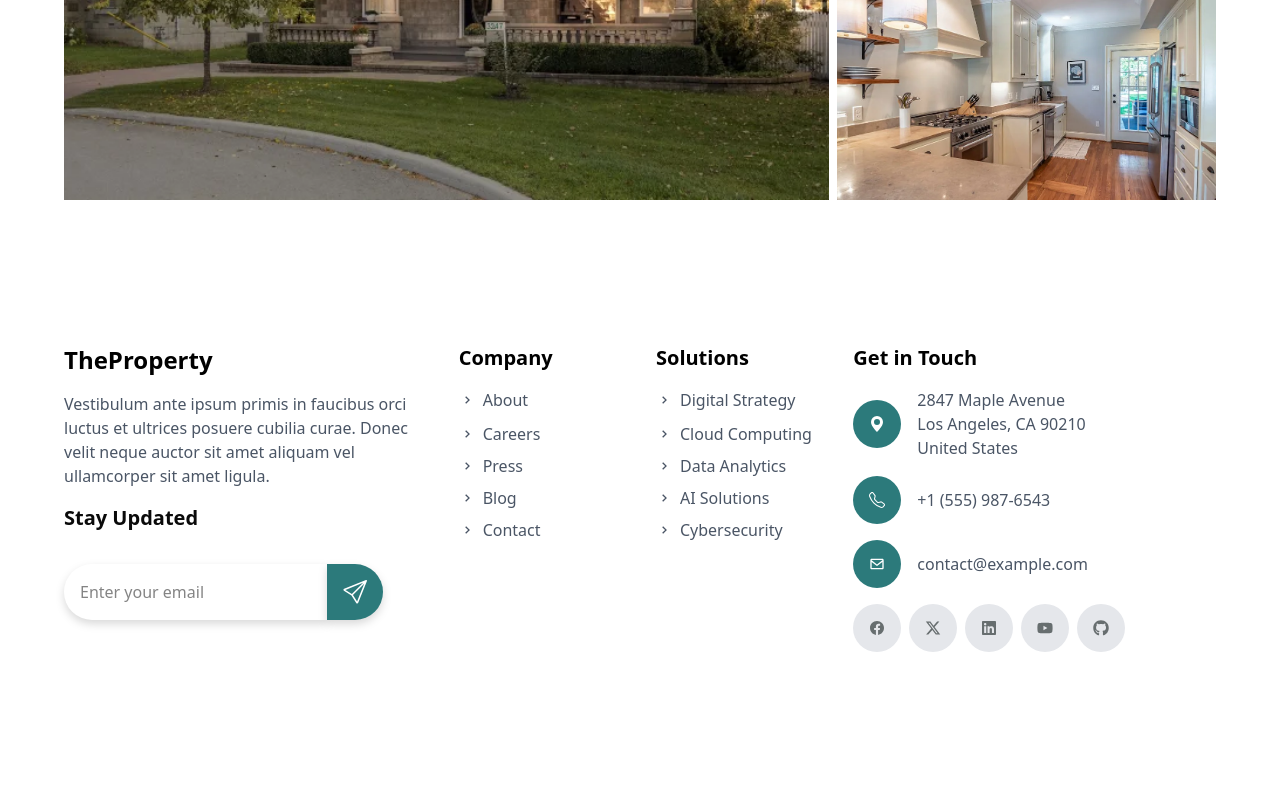
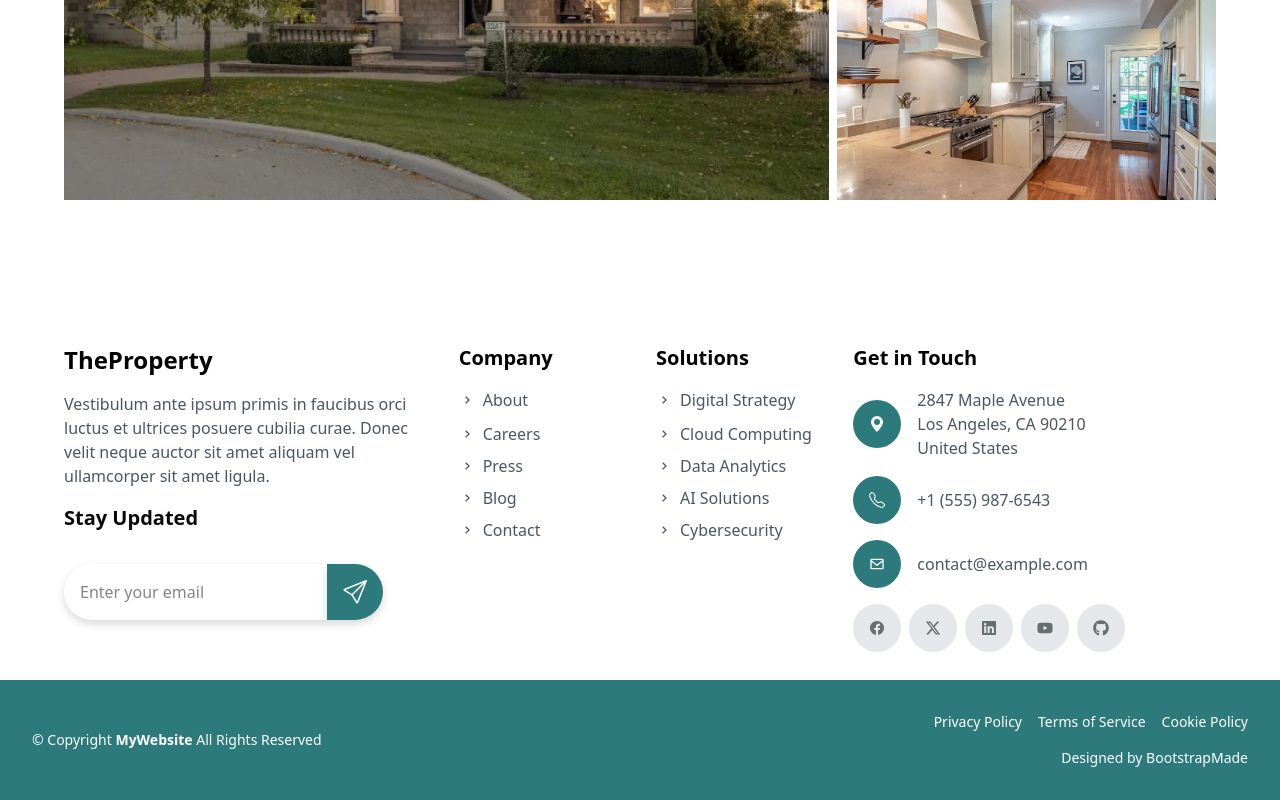
Before and after one commit to prabhat-saasbanana/Property-App, a Next.js app: page / in a window 1280 px wide. Shown: the part 2515-3315 px from the top of the page. Before the commit the page ends 3291 px from the top, so only its background shows below. Built offline with nearby package versions, Linux system fonts and the light colour scheme.

Commit message:
Footer bottom added

```diff
--- a/components/reusable/FooterSection/Footer.tsx
+++ b/components/reusable/FooterSection/Footer.tsx
@@ -14,8 +14,8 @@ import Link from "next/link";
 
 export default function Footer() {
     return (
-        <footer className="footer gap-6 mx-16 my-24">
-            <div className="footer-top grid grid-cols-12 grid-rows-12 gap-8">
+        <footer className="footer gap-6 mt-24">
+            <div className="footer-top grid grid-cols-12 grid-rows-12 gap-8 mx-16">
                 <div className="col-span-4 row-span-12 flex flex-col justify-start gap-4 mt-4">
                     <h1 className="text-2xl font-bold text-black">TheProperty</h1>
                     <p className="text-gray-600">
@@ -110,31 +110,31 @@ export default function Footer() {
                 <div className="col-start-9 col-span-4 row-span-12 flex flex-col justify-start gap-4 mt-4">
                     <h1 className="text-xl font-bold text-black">Get in Touch</h1>
                     <p className="text-gray-600 inline-flex items-center gap-4">
-                        <div className="w-12 h-12 bg-[var(--accent-color)] text-white rounded-full flex items-center justify-center">
+                        <span className="w-12 h-12 bg-[var(--accent-color)] text-white rounded-full flex items-center justify-center">
                             <BsFillGeoAltFill className="w-4 h-4" />
-                        </div>
+                        </span>
                         2847 Maple Avenue<br />
                         Los Angeles, CA 90210<br />
                         United States<br />
                     </p>
                     <p className="text-gray-600 inline-flex items-center gap-4">
-                        <div className="w-12 h-12 bg-[var(--accent-color)] text-white rounded-full flex items-center justify-center">
+                        <span className="w-12 h-12 bg-[var(--accent-color)] text-white rounded-full flex items-center justify-center">
                             <BsTelephone className="w-4 h-4" />
-                        </div>
+                        </span>
                         +1 (555) 987-6543
 
                     </p>
                     <p className="text-gray-600 inline-flex items-center gap-4">
-                        <div className="w-12 h-12 bg-[var(--accent-color)] text-white rounded-full flex items-center justify-center">
+                        <span className="w-12 h-12 bg-[var(--accent-color)] text-white rounded-full flex items-center justify-center">
                             <BiEnvelope className="w-4 h-4" />
-                        </div>
+                        </span>
                         contact@example.com
                     </p>
                     {/* Icons */}
                     <div className="flex flex-row justify-start items-center gap-2">
                         <div className="w-12 h-12 bg-gray-200 text-[var(--default-color)]/70 rounded-full flex items-center justify-center">
                             <IoLogoFacebook
-                             className="w-4 h-4" />
+                                className="w-4 h-4" />
                         </div>
                         <div className="w-12 h-12 bg-gray-200 text-[var(--default-color)]/70 rounded-full flex items-center justify-center">
                             <FaXTwitter className="w-4 h-4" />
@@ -151,6 +151,20 @@ export default function Footer() {
                     </div>
                 </div>
             </div>
+            <div className="footer-bottom flex flex-row text-white bg-[var(--accent-color)] p-8 justify-between items-center">
+                <p className="text-sm">© Copyright <b>MyWebsite</b> All Rights Reserved</p>
+
+                <div className="flex flex-col gap-4">
+                    <div className="flex flex-row gap-4">
+                        <Link href="#" className="text-sm">Privacy Policy</Link>
+                        <Link href="#" className="text-sm">Terms of Service</Link>
+                        <Link href="#" className="text-sm">Cookie Policy</Link>
+                    </div>
+                    <p className="text-sm text-right">Designed by BootstrapMade
+                    </p>
+                </div>
+            </div>
+
         </footer>
     );
 }
```
